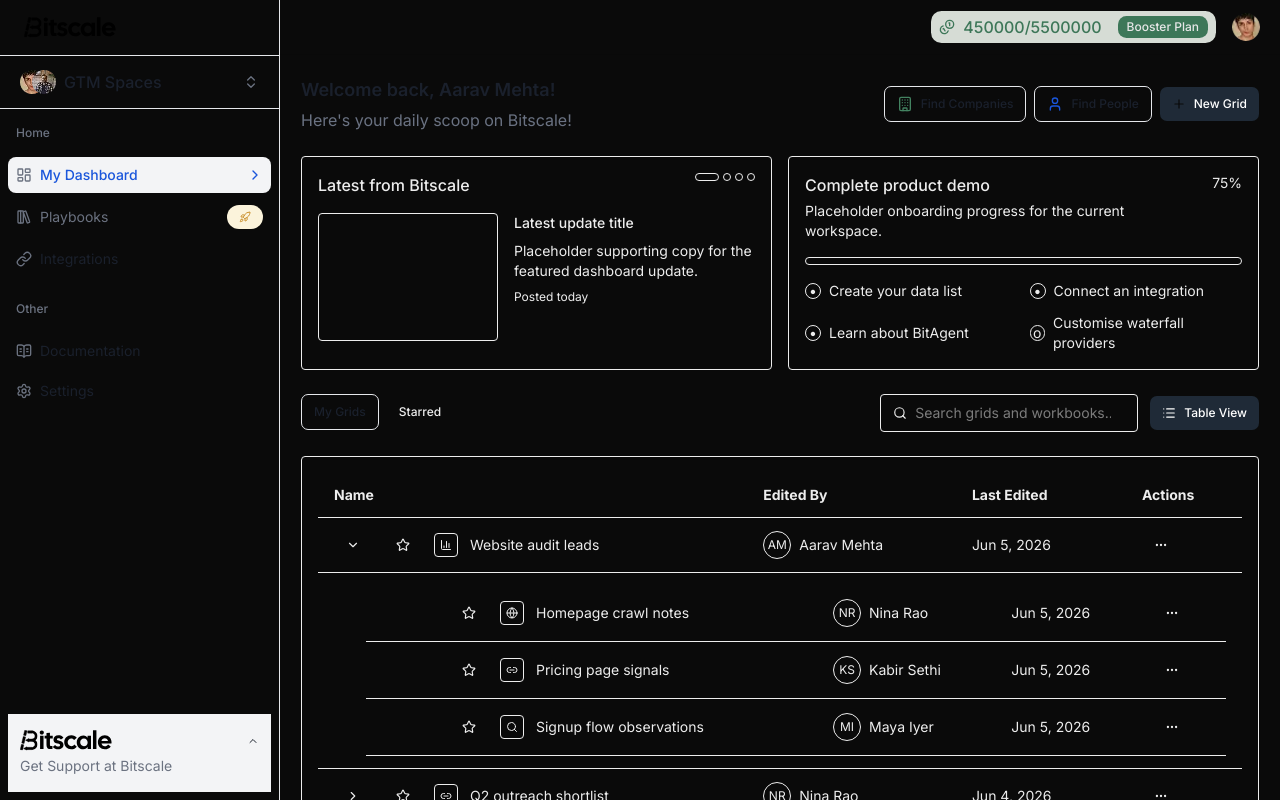
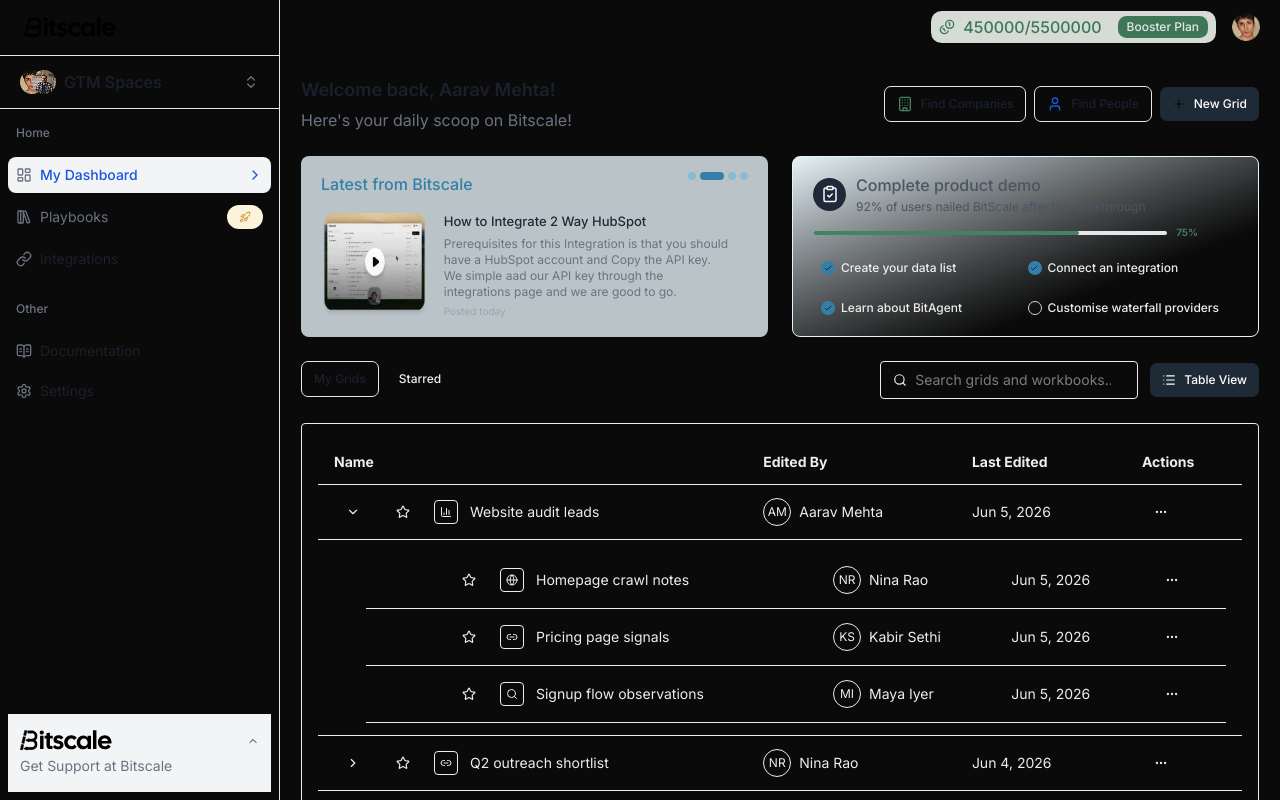
Before and after one commit to Naseeb7/saas-dashboard, a Next.js app: page / in a window 1280 px wide. Shown: the top 800 px of the page. Built offline with nearby package versions, Linux system fonts and the light colour scheme.

Commit message:
chore: commit current local changes

```diff
--- a/app/globals.css
+++ b/app/globals.css
@@ -19,6 +19,13 @@
   --color-surface: #ffffff;
   --color-border-custom: #e5e7eb;
   --color-muted: #6b7280;
+  --color-update-bg: #e7f3f8;
+  --color-update-text: #347fa9;
+  --color-update-dot: #8dbad0;
+  --color-update-muted: #9ca3af;
+  --color-icon-bg-dark: #4b5563;
+  --color-progress-text-dark: #4b5563;
+  --color-check-border: #d1d5dc;
   --font-sans: var(--font-geist-sans);
   --font-mono: var(--font-geist-mono);
 }
--- a/app/page.tsx
+++ b/app/page.tsx
@@ -87,7 +87,7 @@
               </Button>
             </div>
           </header>
-          <div className="grid gap-4 lg:grid-cols-2">
+          <div className="grid gap-4 lg:gap-6 lg:grid-cols-2">
             <LatestUpdateCard />
             <ProgressCard />
           </div>
--- a/components/dashboard/latest-update-card.tsx
+++ b/components/dashboard/latest-update-card.tsx
@@ -1,27 +1,83 @@
+"use client";
+
+import Image from "next/image";
+import { useEffect, useState } from "react";
+
+const slides = Array.from({ length: 4 }, () => ({
+  title: "How to Integrate 2 Way HubSpot",
+  description:
+    "Prerequisites for this Integration is that you should have a HubSpot account and Copy the API key. We simple aad our API key through the integrations page and we are good to go.",
+  posted: "Posted today",
+}));
+
 export function LatestUpdateCard() {
+  const [activeIndex, setActiveIndex] = useState(0);
+
+  useEffect(() => {
+    const interval = window.setInterval(() => {
+      setActiveIndex((current) => (current + 1) % slides.length);
+    }, 3000);
+
+    return () => window.clearInterval(interval);
+  }, []);
+
   return (
-    <section aria-labelledby="latest-update-heading" className="rounded border p-4">
+    <section
+      aria-labelledby="latest-update-heading"
+      className="rounded-lg bg-update-bg/80 px-5 py-4 flex flex-col gap-4"
+    >
       <div className="flex items-start justify-between gap-3">
-        <h2 id="latest-update-heading" className="text-base font-medium">
+        <h2 id="latest-update-heading" className="font-medium text-update-text">
           Latest from Bitscale
         </h2>
-        <div aria-hidden="true" className="flex items-center gap-1">
-          <span className="h-2 w-6 rounded-full border" />
-          <span className="h-2 w-2 rounded-full border" />
-          <span className="h-2 w-2 rounded-full border" />
-          <span className="h-2 w-2 rounded-full border" />
+        <div
+          aria-label={`Slide ${activeIndex + 1} of ${slides.length}`}
+          className="flex items-center gap-1"
+        >
+          {slides.map((_, index) => (
+            <span
+              key={index}
+              className={`h-2 rounded-full transition ${
+                index === activeIndex
+                  ? "w-6 bg-update-text border-blue-100"
+                  : "w-2 bg-update-dot"
+              }`}
+            />
+          ))}
         </div>
       </div>
-      <article className="mt-4 grid gap-4 md:grid-cols-[180px_minmax(0,1fr)]">
-        <div aria-hidden="true" className="min-h-32 rounded border" />
-        <div className="space-y-2">
-          <h3 className="text-sm font-medium">Latest update title</h3>
-          <p className="text-sm">
-            Placeholder supporting copy for the featured dashboard update.
-          </p>
-          <p className="text-xs">Posted today</p>
+
+      <div className="overflow-hidden">
+        <div
+          className="flex transition-transform duration-700 ease-out"
+          style={{ transform: `translateX(-${activeIndex * 100}%)` }}
+        >
+          {slides.map((slide, index) => (
+            <article key={index} className="min-w-full">
+              <div className="flex flex-col gap-4 md:flex-row w-full">
+                <Image
+                  src={"/images/cards/latestCard.webp"}
+                  alt="latest"
+                  width={143}
+                  height={97}
+                  className="h-auto flex w-1/4"
+                />
+                <div className="flex flex-col gap-1 w-2/3">
+                  <h3 className="text-[13px] font-medium text-sidebar">
+                    {slide.title}
+                  </h3>
+                  <p className="text-xs text-muted wrap-anywhere">
+                    {slide.description}
+                  </p>
+                  <p className="text-[10px] text-update-muted">
+                    {slide.posted}
+                  </p>
+                </div>
+              </div>
+            </article>
+          ))}
         </div>
-      </article>
+      </div>
     </section>
   );
 }
--- a/components/dashboard/progress-card.tsx
+++ b/components/dashboard/progress-card.tsx
@@ -1,3 +1,5 @@
+import { Check, ClipboardCheck } from "lucide-react";
+
 const checklistItems = [
   {
     id: "create-list",
@@ -23,42 +25,50 @@
 
 export function ProgressCard() {
   return (
-    <section aria-labelledby="progress-heading" className="rounded border p-4">
-      <div className="flex items-start justify-between gap-3">
-        <div>
-          <h2 id="progress-heading" className="text-base font-medium">
-            Complete product demo
-          </h2>
-          <p className="mt-1 text-sm">
-            Placeholder onboarding progress for the current workspace.
-          </p>
+    <section
+      aria-labelledby="progress-heading"
+      className="flex flex-col px-5 py-4 rounded-lg bg-linear-to-br from-0% to-70% from-update-bg to-background border border-update-bg"
+    >
+      <div className="flex items-center gap-2.5">
+        <div className="h-8.25 w-8.25 rounded-full bg-gray-800 flex justify-center items-center text-gray-50">
+          <ClipboardCheck size={18} />
         </div>
-        <p className="text-sm" aria-label="Progress percent">
-          75%
-        </p>
+        <div className="flex flex-col gap-0.5 text-progress-text-dark">
+          <h3 className="font-medium ">Complete product demo</h3>
+          <span className="text-xs">
+            92% of users nailed BitScale after this walkthrough
+          </span>
+        </div>
       </div>
 
-      <div className="mt-4" aria-label="Progress bar placeholder">
+      <div
+        className="mt-2.5 flex gap-2.25 items-center"
+        aria-label="Progress bar placeholder"
+      >
         <div
           role="progressbar"
           aria-valuemin={0}
           aria-valuemax={100}
           aria-valuenow={75}
           aria-valuetext="75 percent complete"
-          className="h-2 rounded border"
-        />
+          className="h-1 rounded w-5/6 bg-border-custom overflow-hidden"
+        >
+          <div className="h-full w-3/4 bg-success-text rounded" />
+        </div>
+        <span className="text-success-text text-[10px] font-semibold">75%</span>
       </div>
 
-      <ul className="mt-4 grid gap-3 sm:grid-cols-2">
+      <ul className="mt-4 grid gap-x-1 gap-y-6 sm:grid-cols-2 px-2 py-1">
         {checklistItems.map((item) => (
-          <li key={item.id} className="flex items-center gap-2 text-sm">
-            <span
-              aria-hidden="true"
-              className="inline-flex h-4 w-4 items-center justify-center rounded-full border"
-            >
-              {item.completed ? "•" : "o"}
-            </span>
-            <span>{item.label}</span>
+          <li key={item.id} className="flex items-center gap-1.5">
+            {item.completed ? (
+              <span className="h-3.5 w-3.5 rounded-full bg-update-text flex items-center justify-center">
+                <Check size={8.4} className="text-background" />
+              </span>
+            ) : (
+              <span className="border-[1.4px] border-check-border h-3.5 w-3.5 rounded-full" />
+            )}
+            <span className="text-xs font-medium">{item.label}</span>
           </li>
         ))}
       </ul>
```
Also changed, not shown: public/images/cards/latestCard.webp (added).
